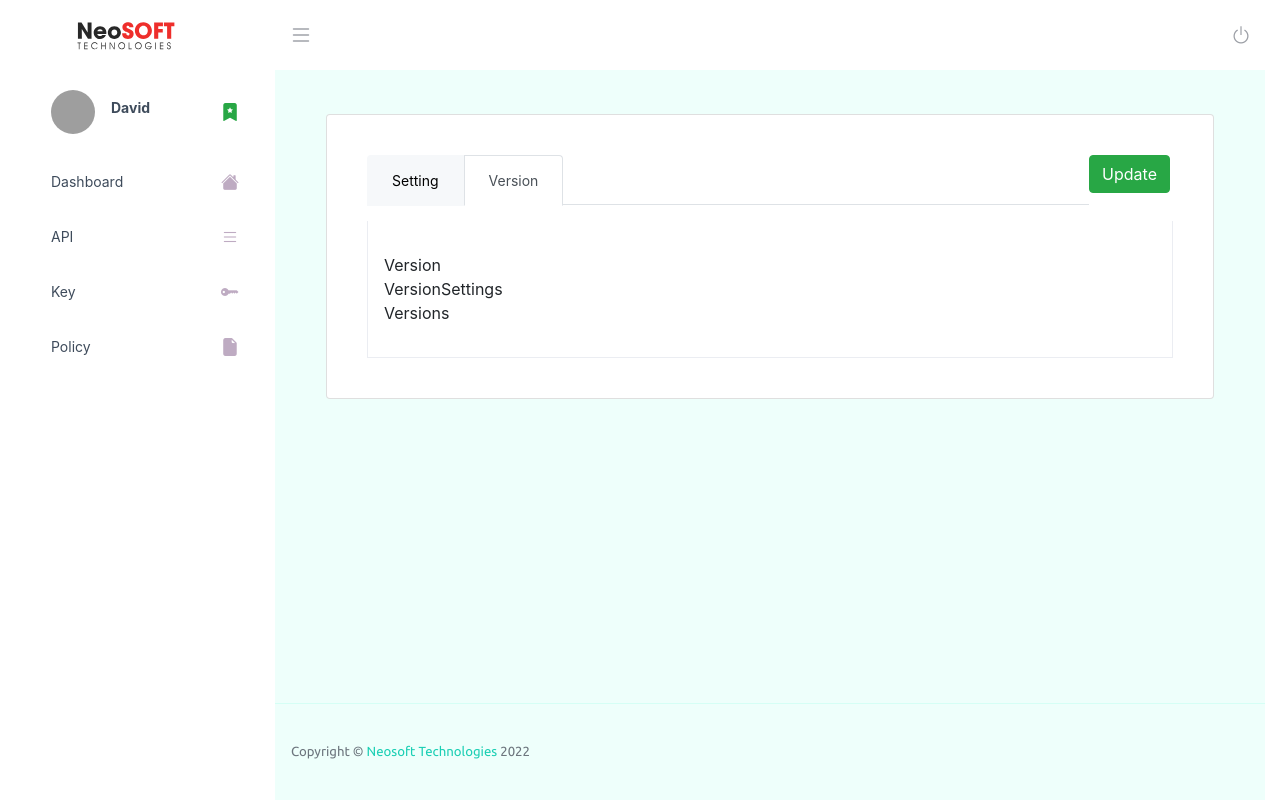
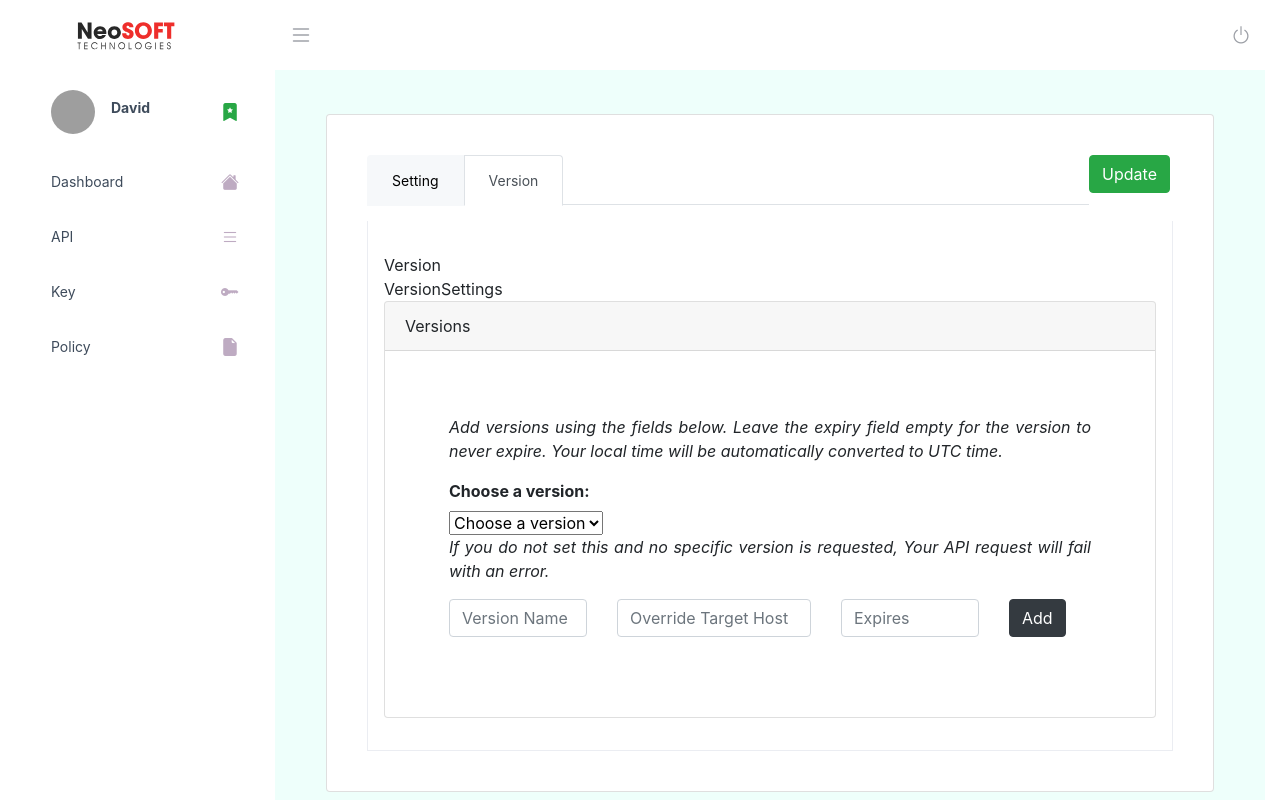
Before and after one commit to NeoSOFT-Technologies/application-gateway, a React (Create React App) app in the folder src/UI/: page /update in a window 1280 px wide. Both pictures are taken after a click on the tab "Version". Shown: the top 800 px of the page. Built offline with nearby package versions, Linux system fonts and the light colour scheme.

Commit message:
Updated Version Component

```diff
--- a/src/UI/src/pages/features/APIs/Update/Version/Versions/Versions.tsx
+++ b/src/UI/src/pages/features/APIs/Update/Version/Versions/Versions.tsx
@@ -1,5 +1,81 @@
 import React from "react";
+import { Button, Col, Form, Row } from "react-bootstrap";
 
 export default function Versions() {
-  return <div>Versions</div>;
+  return (
+    <>
+      <div id="accordion">
+        <div className="card">
+          <div className="card-header" id="headingOne">
+            Versions
+          </div>
+          <div className="card-body">
+            <Form className="p-4">
+              <Row>
+                <Col md={12} className="mb-3">
+                  <i>
+                    Add versions using the fields below. Leave the expiry field
+                    empty for the version to never expire. Your local time will
+                    be automatically converted to UTC time.
+                  </i>
+                  <Form.Group className="mt-3">
+                    <Form.Label>
+                      <b>Choose a version:</b>
+                    </Form.Label>
+                    <br></br>
+                    <Form.Select>
+                      <option>Choose a version</option>
+                      <option>1</option>
+                      <option>2</option>
+                      <option>3</option>
+                    </Form.Select>
+                  </Form.Group>
+
+                  <i>
+                    If you do not set this and no specific version is requested,
+                    Your API request will fail with an error.
+                  </i>
+                </Col>
+                <Col md={3}>
+                  <Form.Group className="mb-3">
+                    <Form.Control
+                      type="text"
+                      name="striplistenpath"
+                      value=""
+                      placeholder="Version Name"
+                    />
+                  </Form.Group>
+                </Col>
+                <Col md={4}>
+                  <Form.Group className="mb-3">
+                    <Form.Control
+                      type="text"
+                      name="striplistenpath"
+                      value=""
+                      placeholder="Override Target Host"
+                    />
+                  </Form.Group>
+                </Col>
+                <Col md={3}>
+                  <Form.Group className="mb-3">
+                    <Form.Control
+                      type="text"
+                      name="striplistenpath"
+                      value=""
+                      placeholder="Expires"
+                    />
+                  </Form.Group>
+                </Col>
+                <Col md={2}>
+                  <Form.Group className="mb-3">
+                    <Button variant="dark">Add</Button>{" "}
+                  </Form.Group>
+                </Col>
+              </Row>
+            </Form>
+          </div>
+        </div>
+      </div>
+    </>
+  );
 }
```
